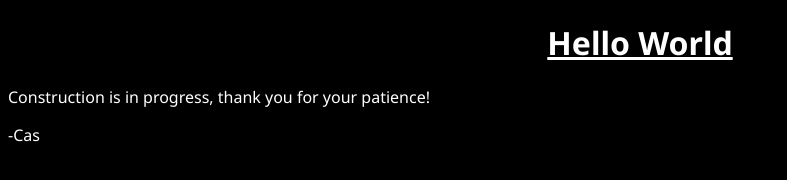
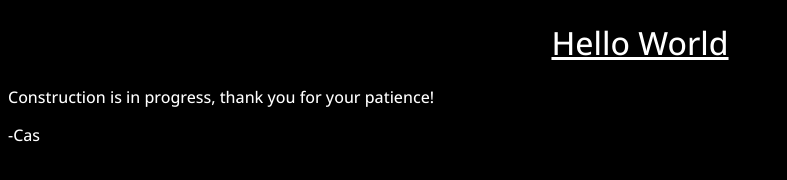
Before and after one commit to EonV/eonv.github.io, a plain HTML site: page index.html in a window 1280 px wide. Shown: the whole page, without its empty margins (0-787 px from the left). Drawn offline with Linux system fonts and the light colour scheme.

Commit message:
had to pick a font weight

```diff
--- a/style.css
+++ b/style.css
@@ -4,7 +4,7 @@
 .noto-sans-alpha {
   font-family: "Noto Sans", sans-serif;
   font-optical-sizing: auto;
-  font-weight: <weight>;
+  font-weight: 450;
   font-style: normal;
   font-variation-settings:
     "wdth" 100;
```
